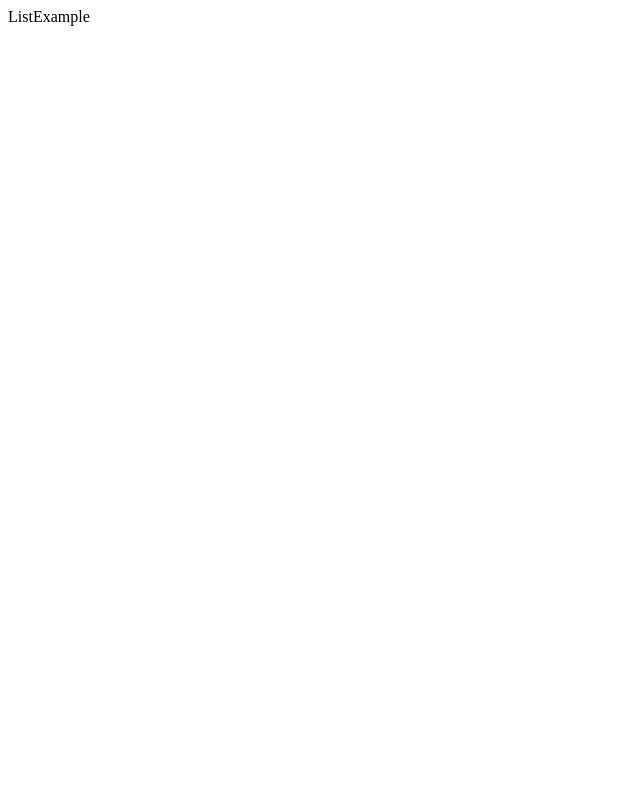
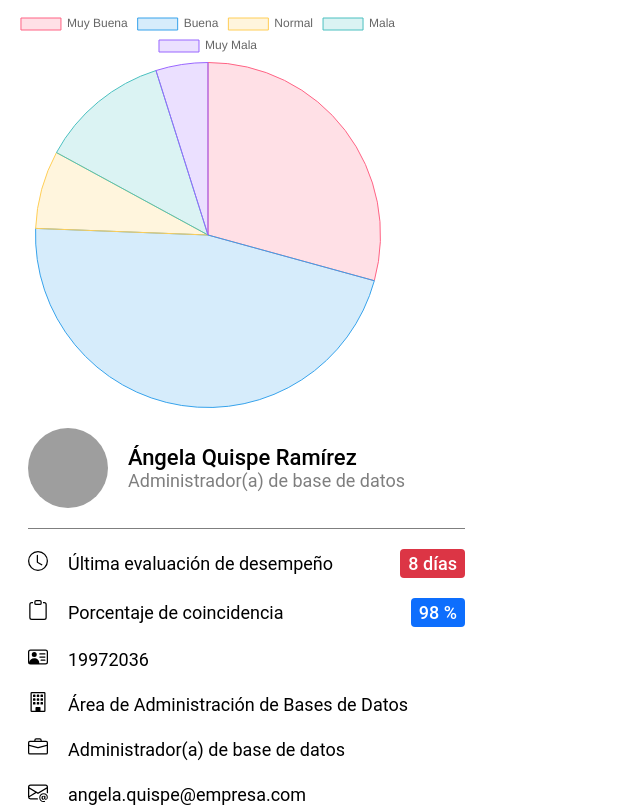
Before and after one commit to DP2softback/sigcc-front, a React (Vite) app in the folder dp2-frontend/: page /example/list in a window 1280 px wide. Shown: the top 807 px of the page, without its empty margins (0-640 px from the left). Built offline with nearby package versions, Linux system fonts and the light colour scheme; grey boxes are pictures that could not be loaded.

Commit message:
pieChart

```diff
--- a/dp2-frontend/package.json
+++ b/dp2-frontend/package.json
@@ -14,7 +14,7 @@
     "@rollup/plugin-alias": "^5.0.0",
     "axios": "^1.3.5",
     "bootstrap": "^5.2.3",
-    "chart.js": "^4.2.1",
+    "chart.js": "^4.3.0",
     "formik": "^2.2.9",
     "fuse.js": "^6.6.2",
     "localforage": "^1.10.0",
--- a/dp2-frontend/src/config/router.tsx
+++ b/dp2-frontend/src/config/router.tsx
@@ -10,7 +10,7 @@ const Loader = (Component) => (props) =>
 );
 
 const ListExample = Loader(
-  lazy(() => import('@features/ExampleModule/features/ListExample'))
+  lazy(() => import('@features/Modulo3/index'))
 );
 
 const RegisterExample = Loader(
--- /dev/null
+++ b/dp2-frontend/src/features/Modulo3/components/Graphs/PieChart.css
@@ -0,0 +1,4 @@
+.container-Pie{
+    height: 400px;
+    width: 400px;
+}
--- /dev/null
+++ b/dp2-frontend/src/features/Modulo3/components/Graphs/PieChart.tsx
@@ -0,0 +1,46 @@
+import { Pie } from 'react-chartjs-2';
+import React from 'react';
+import { Chart as ChartJS, ArcElement, Tooltip, Legend } from 'chart.js';
+import './PieChart.css'
+
+const PieChart =({labels,datasets})=>{
+  ChartJS.register(ArcElement, Tooltip, Legend);
+    const chartData = {
+        labels: labels,
+        datasets:datasets
+      };
+
+      const data = {
+        labels: ['Muy Buena', 'Buena', 'Normal', 'Mala', 'Muy Mala'],
+        datasets: [
+          {
+            label: '# de evaluaciones',
+            data: [12, 19, 3, 5, 2],
+            backgroundColor: [
+              'rgba(255, 99, 132, 0.2)',
+              'rgba(54, 162, 235, 0.2)',
+              'rgba(255, 206, 86, 0.2)',
+              'rgba(75, 192, 192, 0.2)',
+              'rgba(153, 102, 255, 0.2)',
+
+            ],
+            borderColor: [
+              'rgba(255, 99, 132, 1)',
+              'rgba(54, 162, 235, 1)',
+              'rgba(255, 206, 86, 1)',
+              'rgba(75, 192, 192, 1)',
+              'rgba(153, 102, 255, 1)',
+
+            ],
+            borderWidth: 1,
+          },
+        ],
+      };
+    return(
+        <div className='container-Pie'>
+               <Pie data={data}/>
+        </div>
+    )
+}
+
+export default PieChart
--- a/dp2-frontend/src/features/Modulo3/index.tsx
+++ b/dp2-frontend/src/features/Modulo3/index.tsx
@@ -1,10 +1,21 @@
 import Employee from '@features/Modulo3/components/Employee/Employee'
 import JobPosition from '@features/Modulo3/components/JobPosition/JobPosition';
 import Promotion from '@features/Modulo3/components/Promotion/Promotion';
+import PieChart from '@features/Modulo3/components/Graphs/PieChart';
+const ListExample = () => {
 
-const ListExample = () => {
   return (
     <>
+
+      <PieChart labels={['Red', 'Blue', 'Yellow']} datasets={[
+    {
+      label: 'My First Dataset',
+      data: [300, 50, 100],
+      backgroundColor: ['#FF6384', '#36A2EB', '#FFCE56'],
+      hoverBackgroundColor: ['#FF6384', '#36A2EB', '#FFCE56'],
+    },
+  ]}/>
+
       <Employee
         id={'19972036'}
         name={'Ángela Quispe Ramírez'}
```
Also changed, not shown: 1 other file (tests, documents, lock files or other folders).
